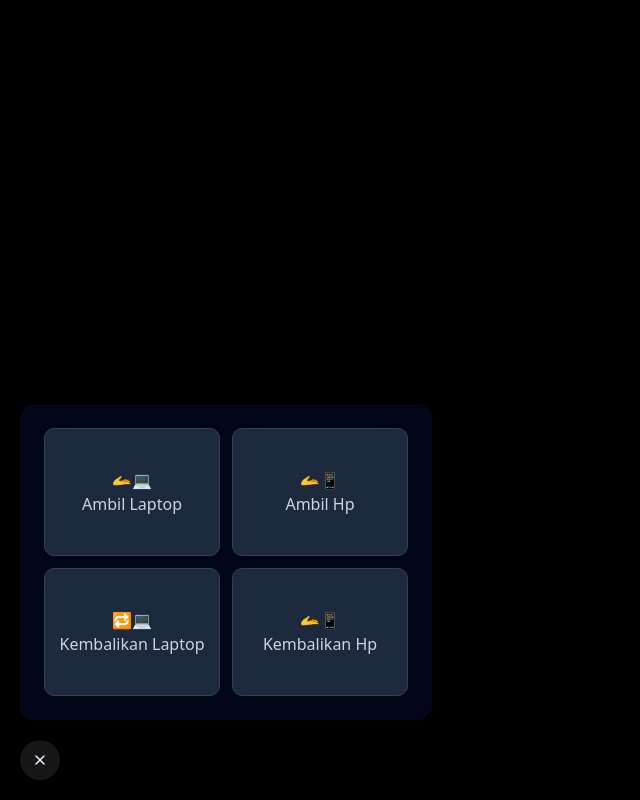
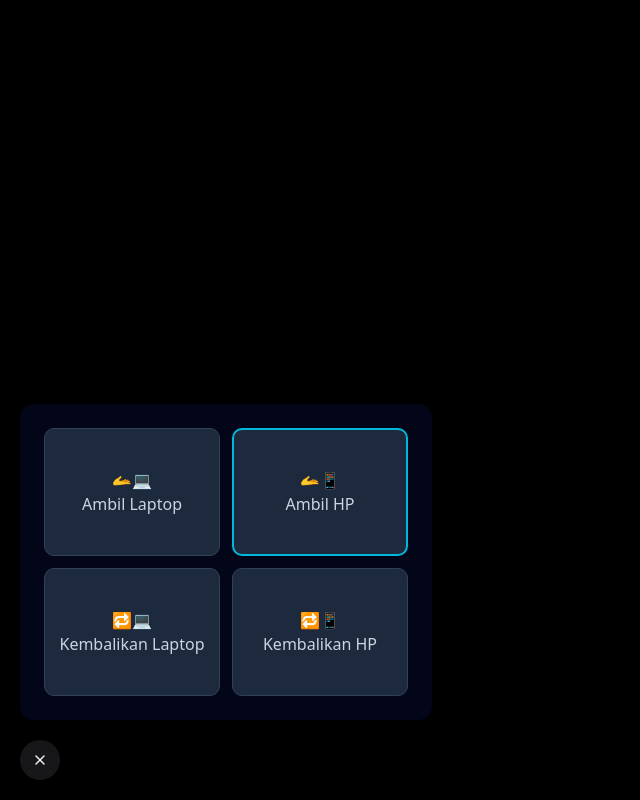
Before and after one commit to Hamkawastaken/face-recog-app, a Next.js app: page /ambil-hp in a window 1280 px wide. Both pictures are taken after a click on the button 40 px from the left and 760 px from the top of the page. Shown: the whole page, without its empty margins (0-640 px from the left). Built offline with nearby package versions, Linux system fonts and the light colour scheme; no server answers.

Commit message:
bikin indikator aktif di link, dang mengubah kodenya menjadi lebih efisien menggunakan mapping

```diff
--- a/src/app/components/FloatingButton.tsx
+++ b/src/app/components/FloatingButton.tsx
@@ -3,10 +3,18 @@ import { motion, AnimatePresence } from "framer-motion";
 import { Button } from "@/components/ui/button";
 import { useState } from "react";
 import Link from "next/link";
+import { usePathname } from "next/navigation";
 
 export default function FloatingButton() {
   const [menuOpen, setMenuOpen] = useState(false);
+  const pathname = usePathname()
 
+  const menus = [
+    { href: "/ambil-laptop", emot: "🫴💻", label: "Ambil Laptop" },
+    { href: "/ambil-hp", emot: "🫴📱", label: "Ambil HP" },
+    { href: "/kembali-laptop", emot: "🔁💻", label: "Kembalikan Laptop" },
+    { href: "/kembali-hp", emot: "🔁📱", label: "Kembalikan HP" },
+  ];
   return (
     <>
       Floating Hamburger Button (tengah bawah)
@@ -28,34 +36,18 @@ export default function FloatingButton() {
           >
             {/* <h2 className="text-4xl text-center font-extrabold mb-4">Menu</h2> */}
             <div className="grid grid-cols-2 gap-3 h-full mb-4">
-              <Link
-                href={"/ambil-laptop"}
-                className="w-44 h-32 bg-slate-800 text-slate-300 hover:text-slate-300 border border-slate-700 hover:bg-slate-900 flex flex-col justify-center items-center rounded-lg cursor-pointer"
-              >
-                <p>🫴💻</p>
-                <p>Ambil Laptop</p>
-              </Link>
-              <Link
-                href={"/ambil-hp"}
-                className="w-44 h-32 bg-slate-800 text-slate-300 hover:text-slate-300 border border-slate-700 hover:bg-slate-900 flex flex-col justify-center items-center rounded-lg cursor-pointer"
-              >
-                <p>🫴📱</p>
-                <p>Ambil Hp</p>
-              </Link>
-              <Link
-                href={"/kembali-laptop"}
-                className="w-44 h-32 bg-slate-800 text-slate-300 hover:text-slate-300 border border-slate-700 hover:bg-slate-900 flex flex-col justify-center items-center rounded-lg cursor-pointer"
-              >
-                <p>🔁💻</p>
-                <p>Kembalikan Laptop</p>
-              </Link>
-              <Link
-                href={"/kembali-hp"}
-                className="w-44 h-32 bg-slate-800 text-slate-300 hover:text-slate-300 border border-slate-700 hover:bg-slate-900 flex flex-col justify-center items-center rounded-lg cursor-pointer"
-              >
-                <p>🫴📱</p>
-                <p>Kembalikan Hp</p>
-              </Link>
+              {menus.map((menu) => {
+                return (
+                  <Link
+                    key={menu.href}
+                    href={menu.href}
+                    className={`w-44 h-32 bg-slate-800 text-slate-300 hover:text-slate-300 border flex flex-col justify-center items-center rounded-lg cursor-pointer ${pathname === menu.href ? 'border-cyan-500 border-2 bg-slate-200' : 'border-slate-700 hover:bg-slate-900'}`}
+                  >
+                    <p>{menu.emot}</p>
+                    <p>{menu.label}</p>
+                  </Link>
+                );
+              })}
             </div>
           </motion.div>
         )}
```
